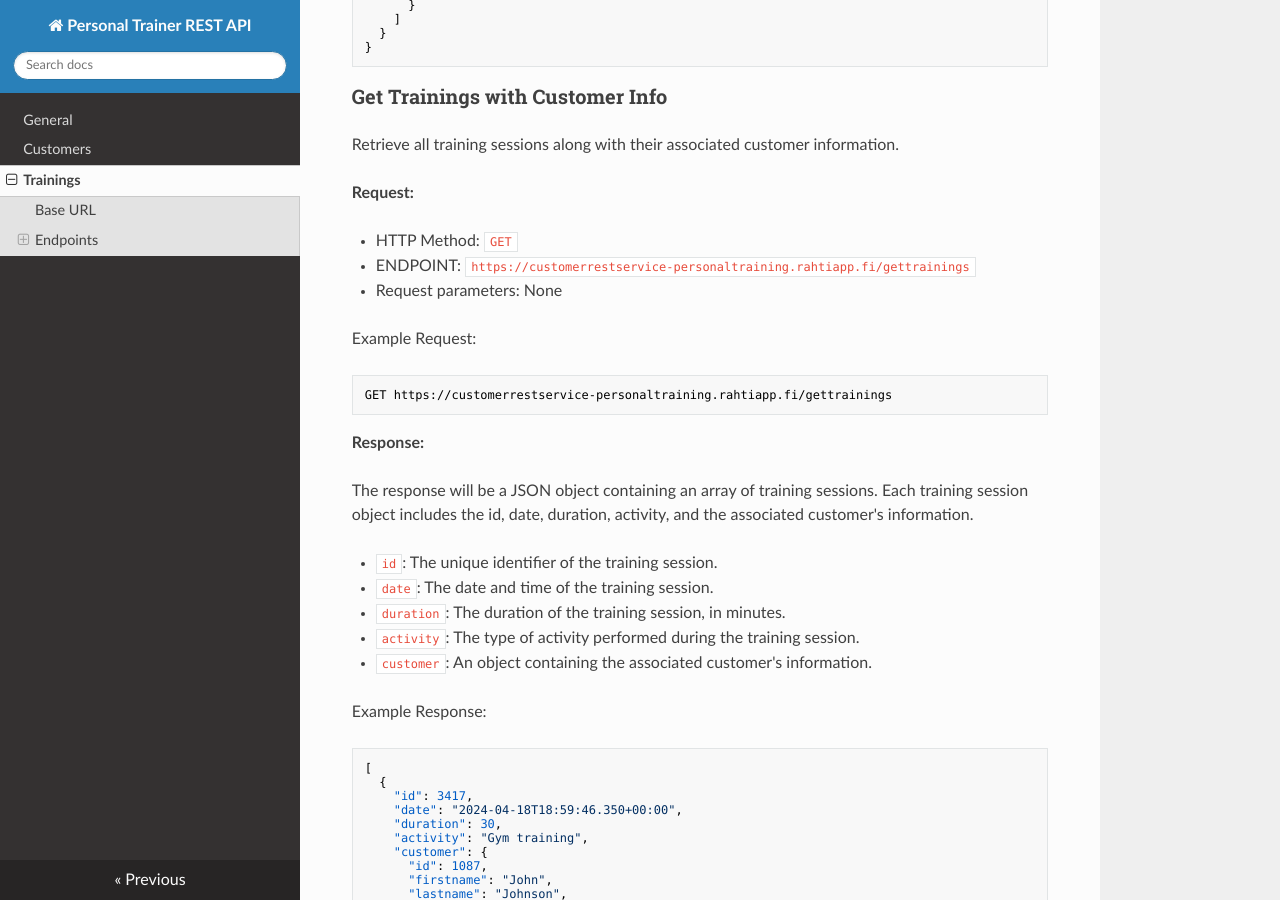
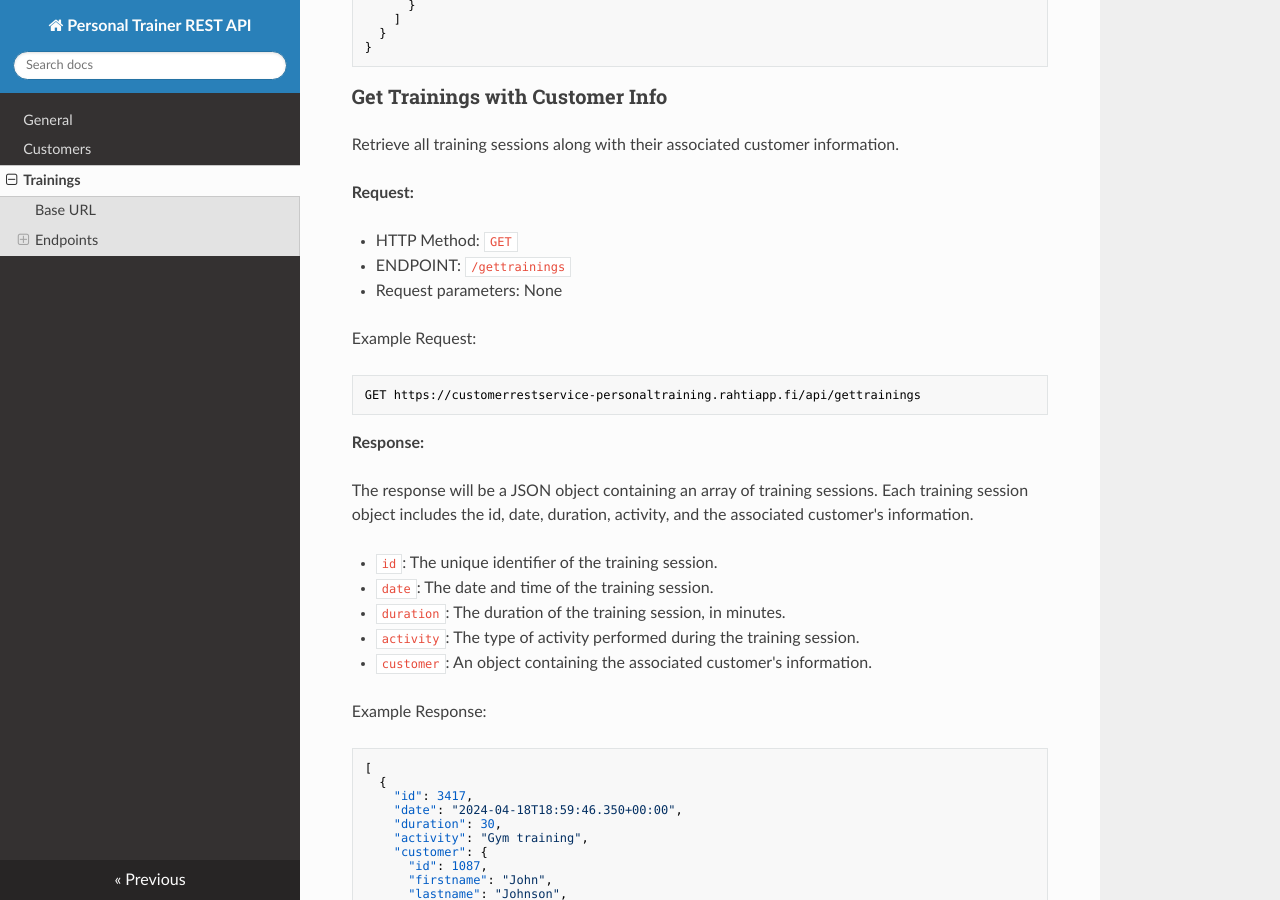
Before and after one commit to juhahinkula/personaltrainerdocs, an MkDocs documentation site: the page built from docs/trainings.md, in a window 1280 px wide and 900 px high, scrolled down 1643 px. Built offline with MkDocs 1.6.1, drawn with Linux system fonts in a browser that asks for light colours; nearby versions of some CDN libraries; a script that is not in the unit is left out; some of the changed lines change nothing that is shown.

Commit message:
gettrainings endpoint changed

````diff
--- a/docs/trainings.md
+++ b/docs/trainings.md
@@ -83,12 +83,12 @@ Retrieve all training sessions along with their associated customer information.
 **Request:**
 
 - HTTP Method: `GET`
-- ENDPOINT: `https://customerrestservice-personaltraining.rahtiapp.fi/gettrainings`
+- ENDPOINT: `/gettrainings`
 - Request parameters: None
 
 Example Request:
 ```
-GET https://customerrestservice-personaltraining.rahtiapp.fi/gettrainings
+GET https://customerrestservice-personaltraining.rahtiapp.fi/api/gettrainings
 ```
 **Response:**
 
````
Also changed, not shown: site/index.html, 1 other file.
